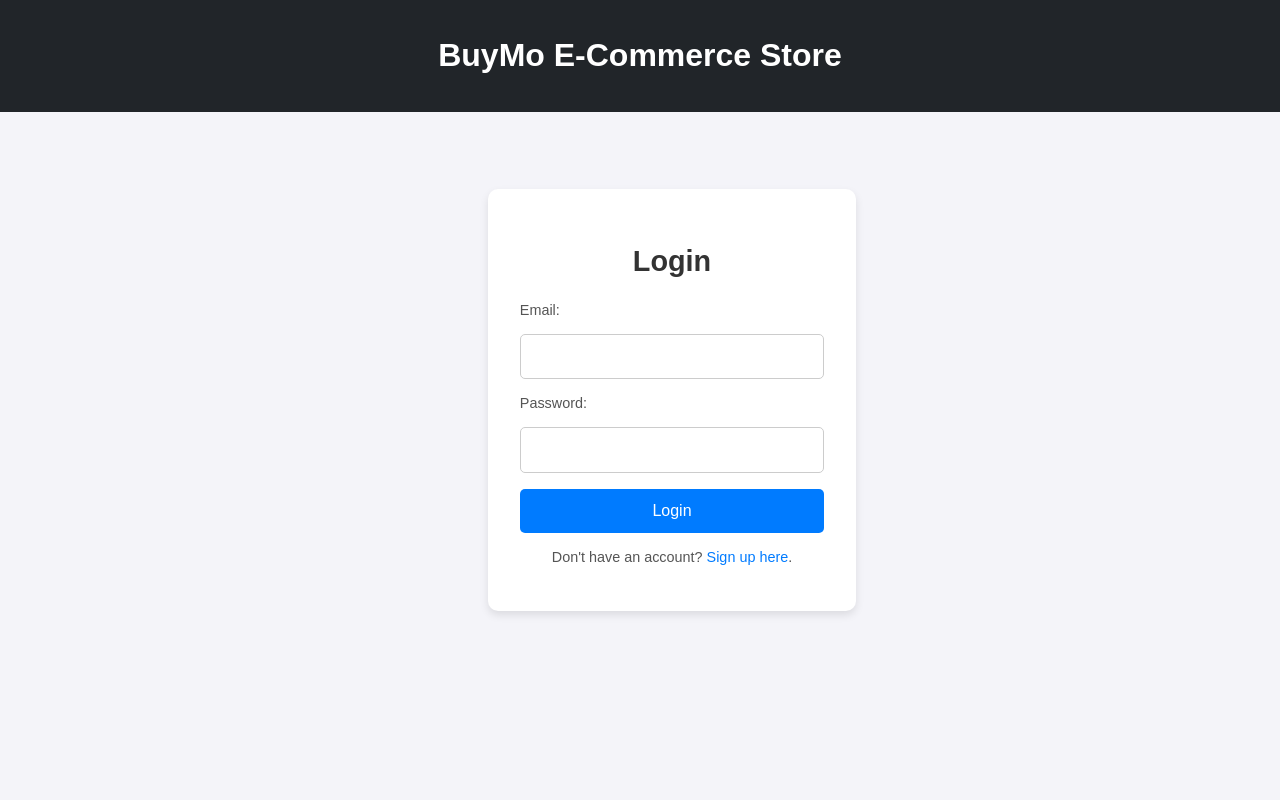
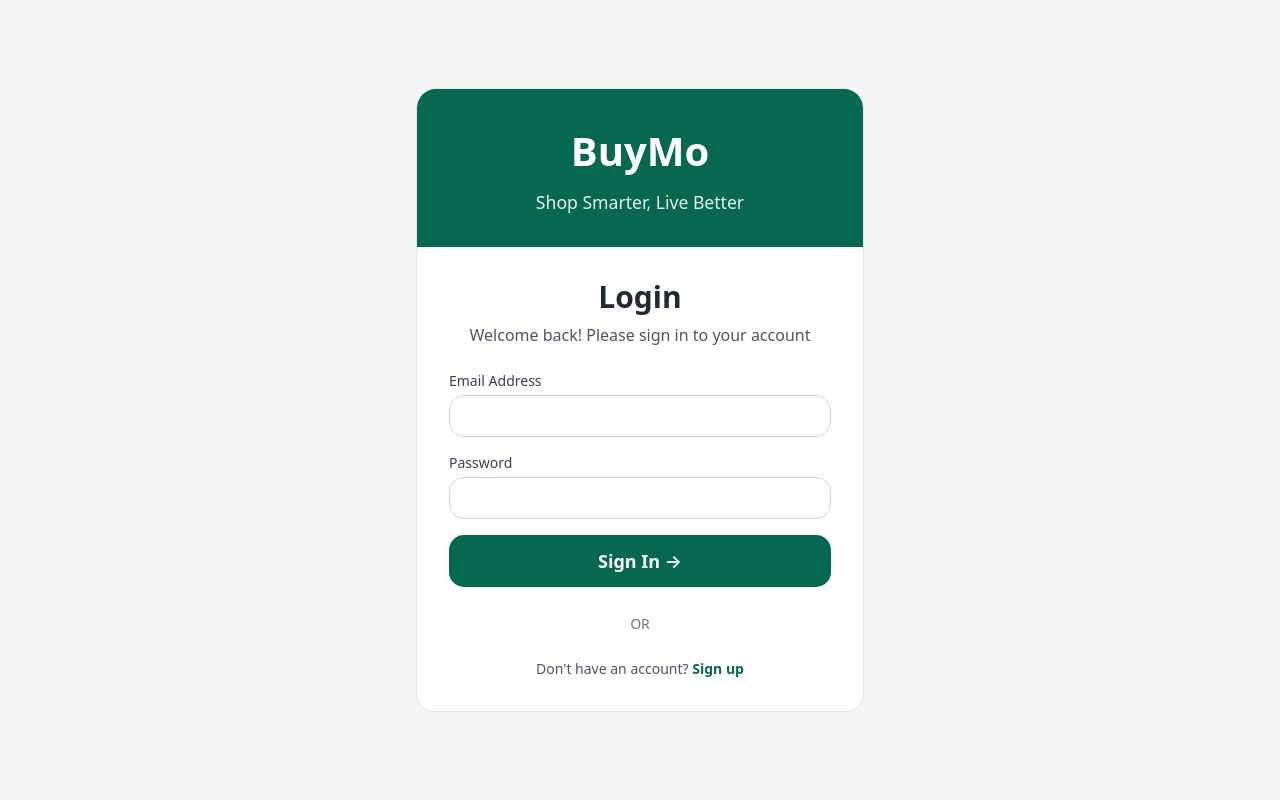
Before and after one commit to AdamDono/BuyMo, a Flask app: page /login in a window 1280 px wide. Run offline with Flask 3, Linux system fonts and the light colour scheme.

Commit message:
updated the ui for sign up and login

```diff
--- /dev/null
+++ b/static/css/sign.css
@@ -0,0 +1,62 @@
+/* EXACT OPUS STYLES */
+body {
+    font-family: system-ui, -apple-system, sans-serif;
+    background-color: #f3f4f6;
+}
+
+.opus-form {
+    background: white;
+    border-radius: 19px;
+    box-shadow: none;
+    border: 1px solid #e5e7eb;
+}
+
+.opus-input {
+    border: 1px solid #d1d5db;
+    border-radius: 15px;
+    background: white;
+}
+
+.opus-input:focus {
+    outline: none;
+    border-color: #076850;
+}
+
+.opus-btn {
+    background: #076850;
+    color: white;
+    border: none;
+    border-radius: 15px;
+    font-weight: 600;
+}
+
+.opus-btn:hover {
+    background: #076850d9;
+}
+
+.text-custom-green {
+    color: #076850;
+    font-weight: 700;
+}
+
+/* OPUS HEADER STYLES */
+.opus-header {
+    background: #076850;
+    color: white;
+    text-align: center;
+    padding: 2rem;
+    margin: -2rem -2rem 2rem -2rem;
+    border-radius: 19px 19px 0 0;
+}
+
+.opus-header h1 {
+    font-size: 2.5rem;
+    font-weight: bold;
+    margin-bottom: 0.5rem;
+}
+
+.opus-header h2 {
+    font-size: 1.1rem;
+    font-weight: normal;
+    opacity: 0.9;
+}
--- a/templates/login.html
+++ b/templates/login.html
@@ -3,39 +3,59 @@
 <head>
     <meta charset="UTF-8">
     <meta name="viewport" content="width=device-width, initial-scale=1.0">
-    <title>Login</title>
-    <link rel="stylesheet" href="{{ url_for('static', filename='css/styles.css') }}">
+    <title>Log In - BuyMo</title>
+    <link href="https://cdn.jsdelivr.net/npm/tailwindcss@2.2.19/dist/tailwind.min.css" rel="stylesheet">
+    <link rel="stylesheet" href="{{ url_for('static', filename='css/sign.css') }}">
 </head>
-<body>
-    <header>
-        <h1>BuyMo E-Commerce Store</h1>
-        <nav>
+<body class="bg-gray-100 flex items-center justify-center min-h-screen p-4">
+    <div class="opus-form w-full max-w-md p-8">
+        <!-- OPUS HEADER -->
+        <div class="opus-header">
+            <h1>BuyMo</h1>
+            <h2>Shop Smarter, Live Better</h2>
+        </div>
 
-        </nav>
-    </header>
-    <main>
-        <div class="auth-container">
-            <h2>Login</h2>
         {% with messages = get_flashed_messages() %}
             {% if messages %}
-                    <div class="flash-messages">
                 {% for message in messages %}
-                            <p>{{ message }}</p>
+                    <div class="bg-red-100 border border-red-400 text-red-700 px-4 py-3 rounded mb-4" role="alert">
+                        {{ message }}
+                    </div>
                 {% endfor %}
-                    </div>
             {% endif %}
         {% endwith %}
-            <form method="POST">
-                <label for="email">Email:</label>
-                <input type="email" id="email" name="email" required>
 
-                <label for="password">Password:</label>
-                <input type="password" id="password" name="password" required>
+        <!-- Centered Login Title -->
+        <div class="text-center mb-6">
+            <h1 class="text-3xl font-bold text-gray-800">Login</h1>
+            <p class="text-gray-600 mt-2">Welcome back! Please sign in to your account</p>
+        </div>
 
-                <button type="submit">Login</button>
+        <form method="POST" action="{{ url_for('login') }}" class="space-y-4">
+            <div>
+                <label for="email" class="block text-sm font-medium text-gray-700 mb-1">Email Address</label>
+                <input type="email" id="email" name="email" required
+                       class="opus-input w-full px-3 py-2 focus:outline-none">
+            </div>
+            <div>
+                <label for="password" class="block text-sm font-medium text-gray-700 mb-1">Password</label>
+                <input type="password" id="password" name="password" required
+                       class="opus-input w-full px-3 py-2 focus:outline-none">
+            </div>
+            <button type="submit" class="opus-btn w-full py-3 px-4 mt-4 text-lg">
+                Sign In →
+            </button>
         </form>
-            <p>Don't have an account? <a href="{{ url_for('signup') }}">Sign up here</a>.</p>
+
+        <div class="text-center my-6">
+            <span class="text-gray-500 text-sm">OR</span>
         </div>
-    </main>
+
+        <div class="text-center">
+            <p class="text-gray-600 text-sm">
+                Don't have an account? <a href="{{ url_for('signup') }}" class="text-custom-green hover:underline font-medium">Sign up</a>
+            </p>
+        </div>
+    </div>
 </body>
 </html>
```
Also changed, not shown: templates/signup.html (+57 -30 lines). Lines whose indentation alone changed are shown as unchanged.
